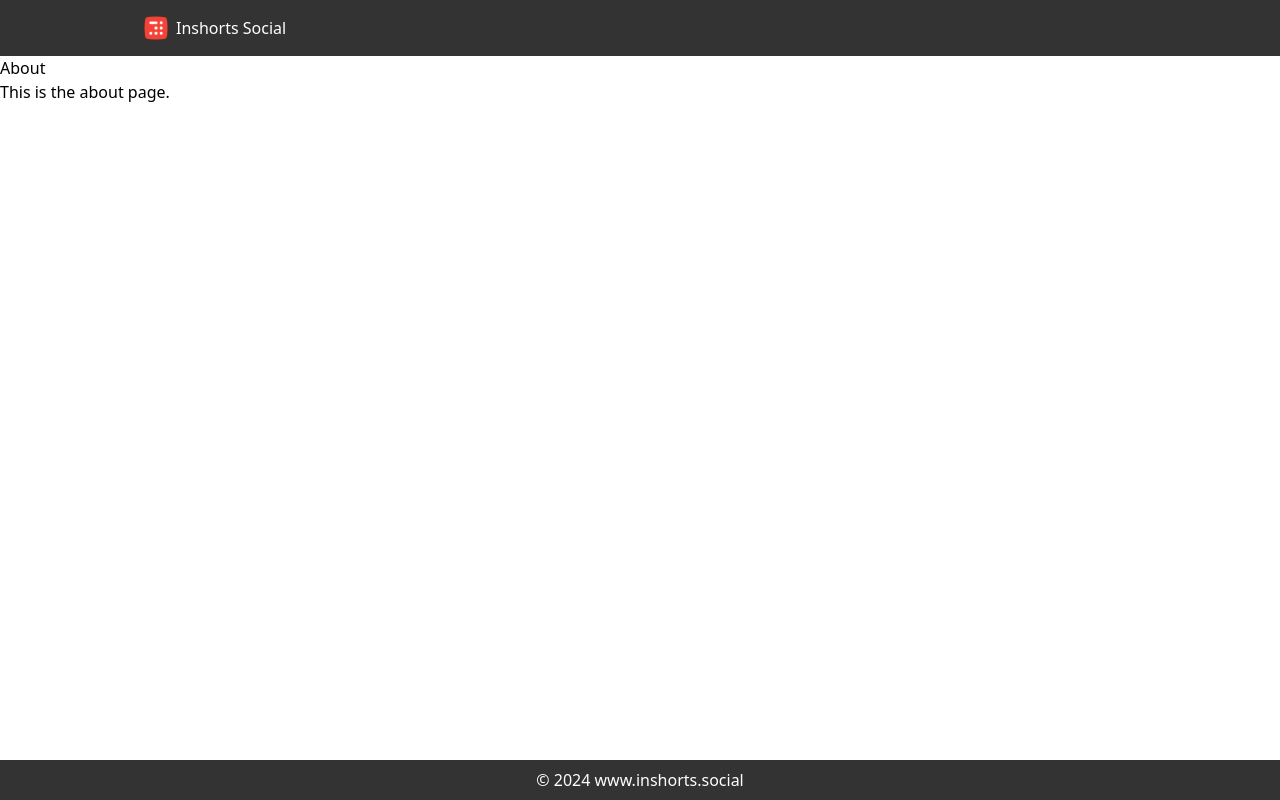
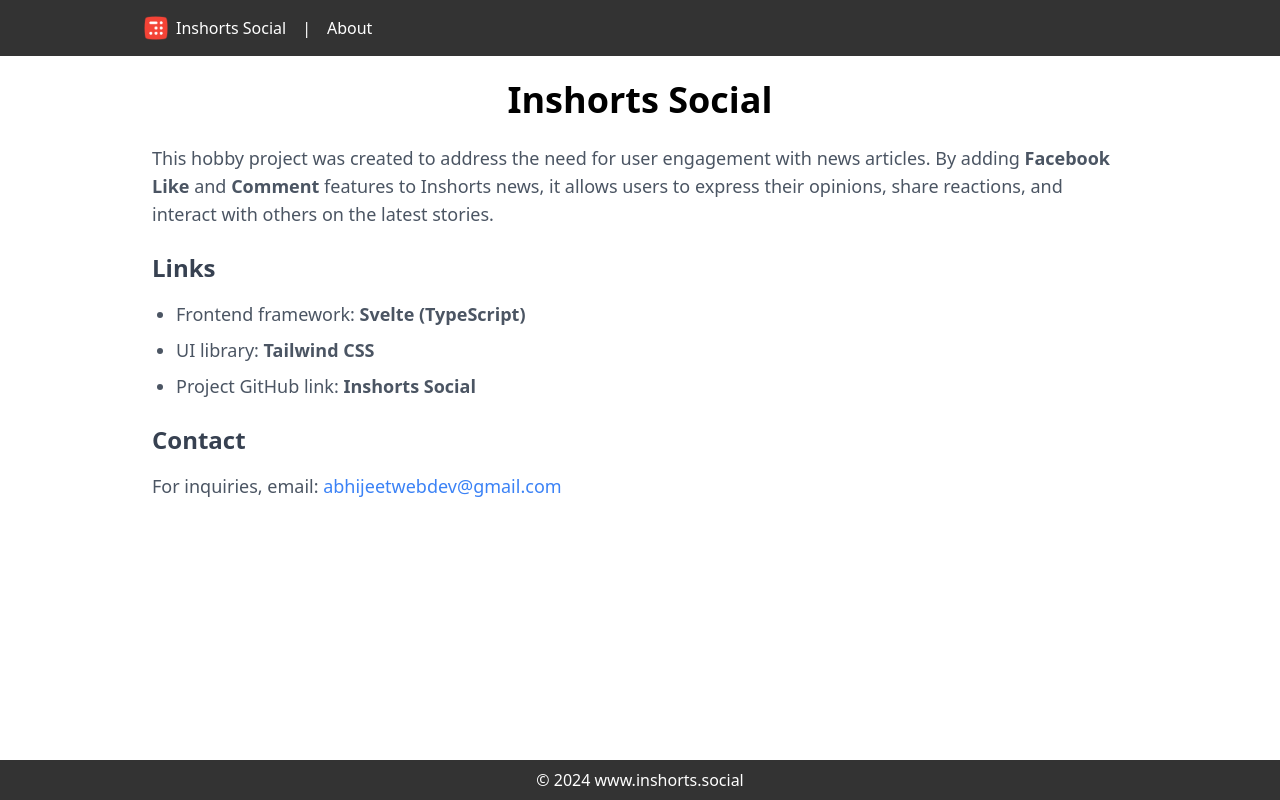
Before and after one commit to abhijeetwebdev/inshorts-social, a Svelte app: page /about in a window 1280 px wide. Built offline with nearby package versions, Linux system fonts and the light colour scheme.

Commit message:
add: about page content

```diff
--- a/src/components/Header.svelte
+++ b/src/components/Header.svelte
@@ -1,21 +1,17 @@
 <script lang="ts">
-  import { navigate } from 'svelte-routing'
   import '../app.css'
 </script>
 
 <header>
   <div class="container mx-md m-auto">
-    <a
-      class="pointer"
-      on:click={() => {
-        navigate('/')
-      }}
-    >
-      <h2 class="flex items-center pl-4 pr-4">
+    <a class="pointer" href="/">
+      <h2 class="flex items-center">
         <img src="/favicon.png" alt="" />
         Inshorts Social
       </h2>
     </a>
+    |
+    <a class="pointer" href="/about">About</a>
   </div>
 </header>
 
@@ -35,4 +31,13 @@
     height: 1.5rem;
     padding-right: 0.5rem;
   }
+
+  .container {
+    display: flex;
+  }
+
+  a {
+    padding-left: 1rem;
+    padding-right: 1rem;
+  }
 </style>
--- a/src/routes/About.svelte
+++ b/src/routes/About.svelte
@@ -1,2 +1,56 @@
-<h1>About</h1>
-<p>This is the about page.</p>
+<!-- Main Container -->
+<div class="container mx-auto p-6">
+  <!-- Header Section -->
+  <header class="text-center mb-6">
+    <h1 class="text-4xl font-bold">Inshorts Social</h1>
+  </header>
+
+  <!-- Project Description -->
+  <section class="mb-6">
+    <p class="text-lg text-gray-600">
+      This hobby project was created to address the need for user engagement
+      with news articles. By adding <a
+        target="_blank"
+        href="https://www.facebook.com"><strong>Facebook</strong></a
+      > <strong>Like</strong> and
+      <strong>Comment</strong> features to Inshorts news, it allows users to express
+      their opinions, share reactions, and interact with others on the latest stories.
+    </p>
+  </section>
+
+  <!-- Links -->
+  <section class="mb-6">
+    <h2 class="text-2xl font-semibold text-gray-700 mb-4">Links</h2>
+    <ul class="list-disc pl-6 space-y-2 text-lg text-gray-600">
+      <li>
+        Frontend framework: <a target="_blank" href="https://svelte.dev"
+          ><strong>Svelte (TypeScript)</strong></a
+        >
+      </li>
+      <li>
+        UI library: <a target="_blank" href="https://tailwindcss.com"
+          ><strong>Tailwind CSS</strong></a
+        >
+      </li>
+      <li>
+        Project GitHub link:
+        <a
+          target="_blank"
+          href="https://github.com/abhijeetwebdev/inshorts-social"
+          ><strong>Inshorts Social</strong></a
+        >
+      </li>
+    </ul>
+  </section>
+
+  <!-- Contact Section -->
+  <section>
+    <h2 class="text-2xl font-semibold text-gray-700 mb-4">Contact</h2>
+    <p class="text-lg text-gray-600">
+      For inquiries, email: <a
+        href="mailto:abhijeetwebdev@gmail.com"
+        class="text-blue-500">abhijeetwebdev@gmail.com</a
+      >
+    </p>
+  </section>
+</div>
```
